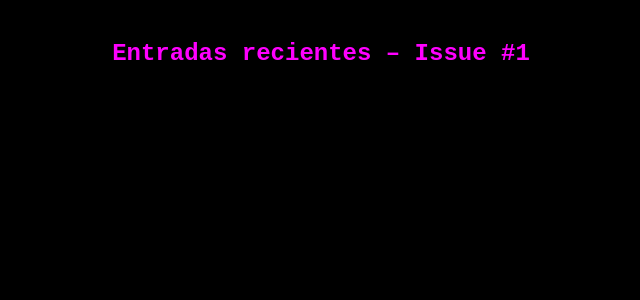
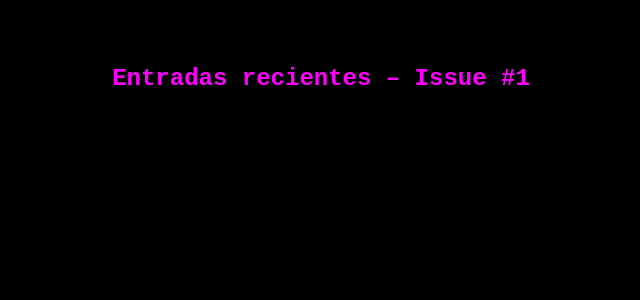
Before and after one commit to alienrevista-nave/Alien-Revista-2.0, a Jekyll site: the page built from index.md, in a window 1280 px wide. Shown: the top 300 px of the page, without its empty margins (319-959 px from the left). Built offline with Jekyll 4.4.1, drawn with Linux system fonts in a browser that asks for light colours.

Commit message:
Update style.css

```diff
--- a/assets/css/style.css
+++ b/assets/css/style.css
@@ -1,12 +1,13 @@
-body, html {
-  background-color: black !important;
+body {
+  background: black !important;
   color: #00ff00;
   font-family: 'Courier New', Courier, monospace;
   margin: 0;
-  padding: 0;
+  padding: 20px;
+  line-height: 1.6;
 }
 
-h1, h2, h3, h4 {
+h1, h2, h3 {
   color: #ff00ff;
 }
 
@@ -14,14 +15,9 @@
   color: #ff00ff;
 }
 
-.post-card, article {
-  background: rgba(0, 255, 0, 0.04);
+.post-card {
+  background: rgba(0,255,0,0.05);
   border: 1px solid #00ff00;
   padding: 25px;
-  margin: 20px 0;
+  margin-bottom: 40px;
 }
-
-pre {
-  white-space: pre-wrap;
-  color: #00ff88;
-}
```
